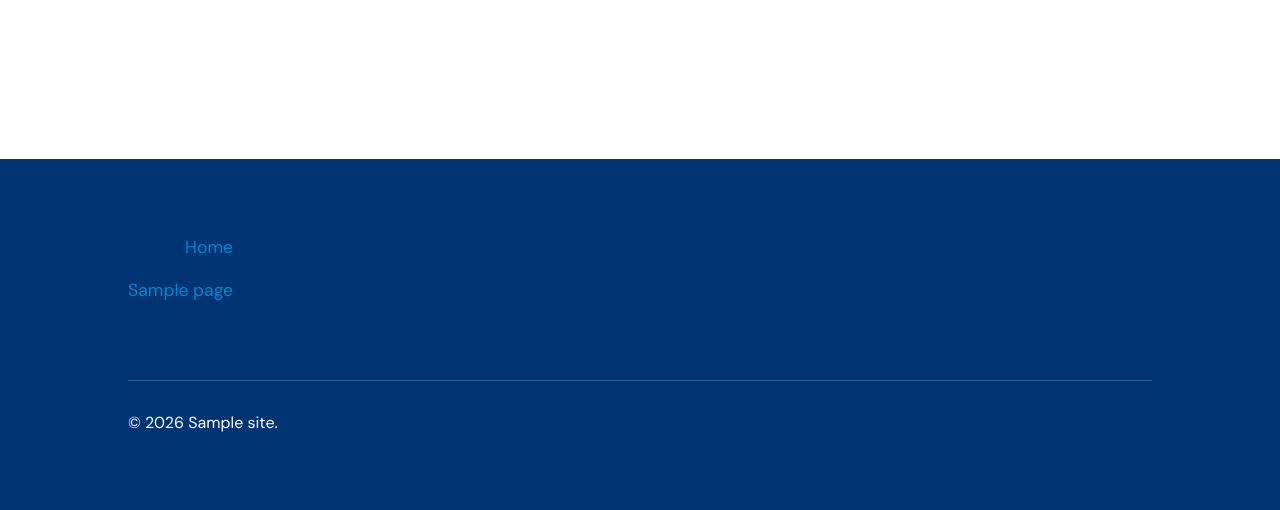
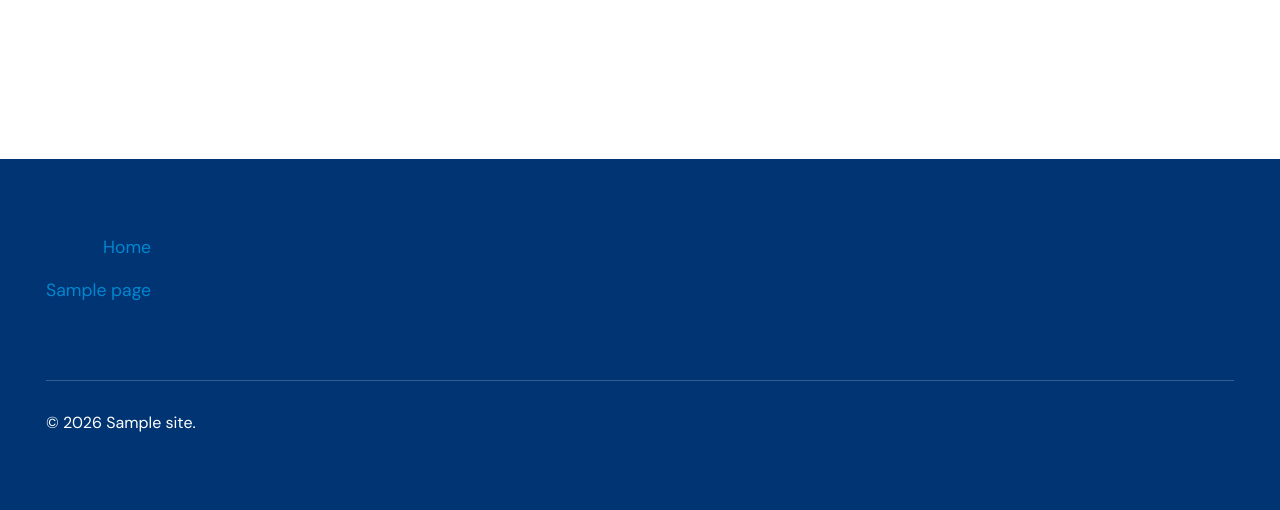
Before and after one commit to StuartChaffe/hydraulicpumps, a WordPress theme: template wp-content/themes/hydraulic-pumps/page.php in a window 1280 px wide. Shown: the part 691-1201 px from the top of the page. Run offline with PHP 8.4 and a stand-in for WordPress, Linux system fonts and the light colour scheme; the site name, menu and one post (Sample post) are stand-ins, and other content is empty; style sheets or scripts are compiled from the project's sources.

Commit message:
Widen container widths and note px values
- --container-width 1360px, --container-width-l 1500px (in rem)
- Add px comments to width variables

Co-Authored-By: Claude Opus 5.5 <noreply@anthropic.com>

```diff
--- a/wp-content/themes/hydraulic-pumps/src/styles/_variables.scss
+++ b/wp-content/themes/hydraulic-pumps/src/styles/_variables.scss
@@ -45,9 +45,9 @@
 	--radius-s: 5px;
 	--radius: 20px;
 
-	--container-width: 66rem;
-	--container-width-l: 85rem;
-	--content-width: 68.75rem;
+	--content-width: 68.75rem; // 1100px
+	--container-width: 85rem; // 1360px
+	--container-width-l: 93.75rem; // 1500px
 
 	--transition-base: 250ms ease;
 	--transition-movement: 200ms linear;
```
